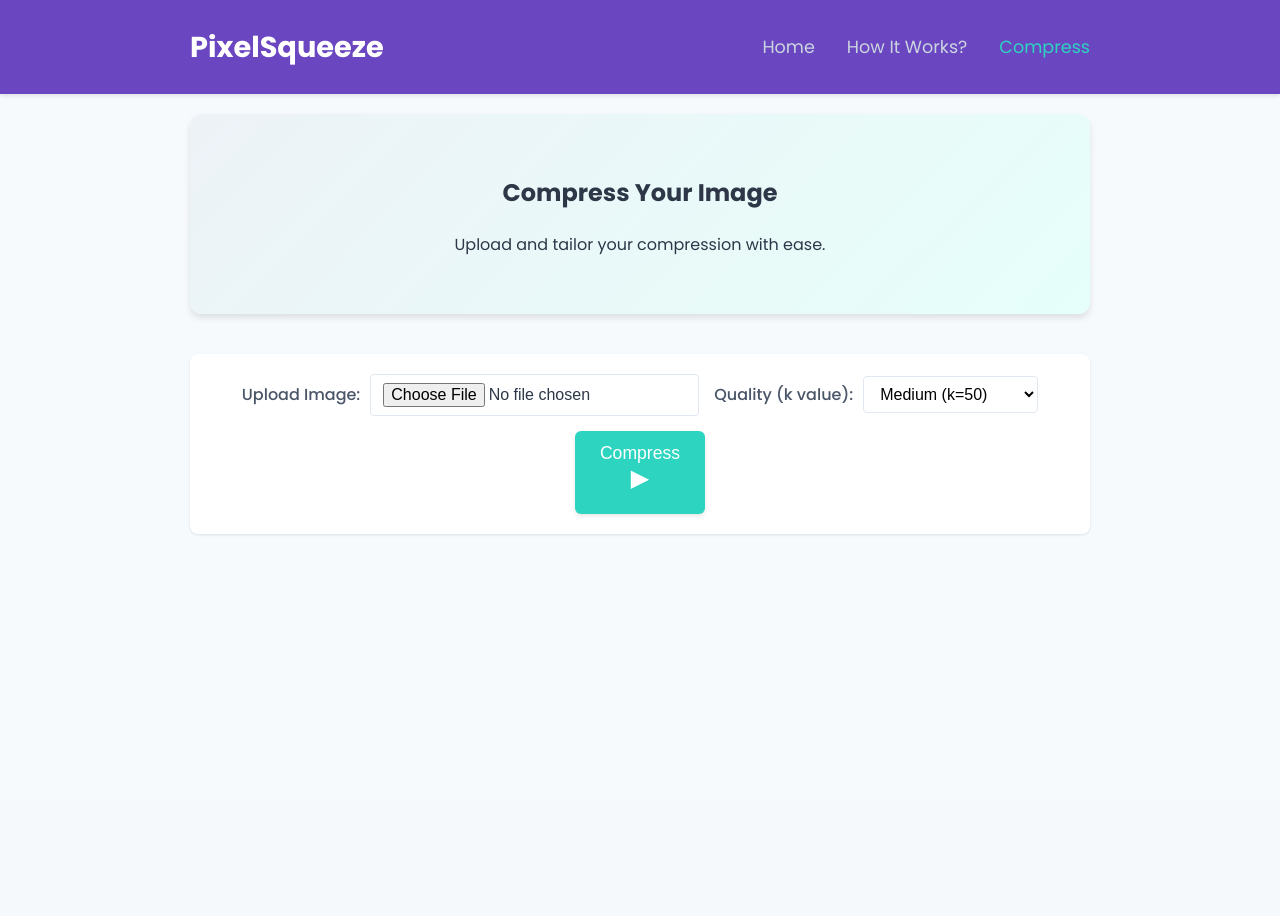
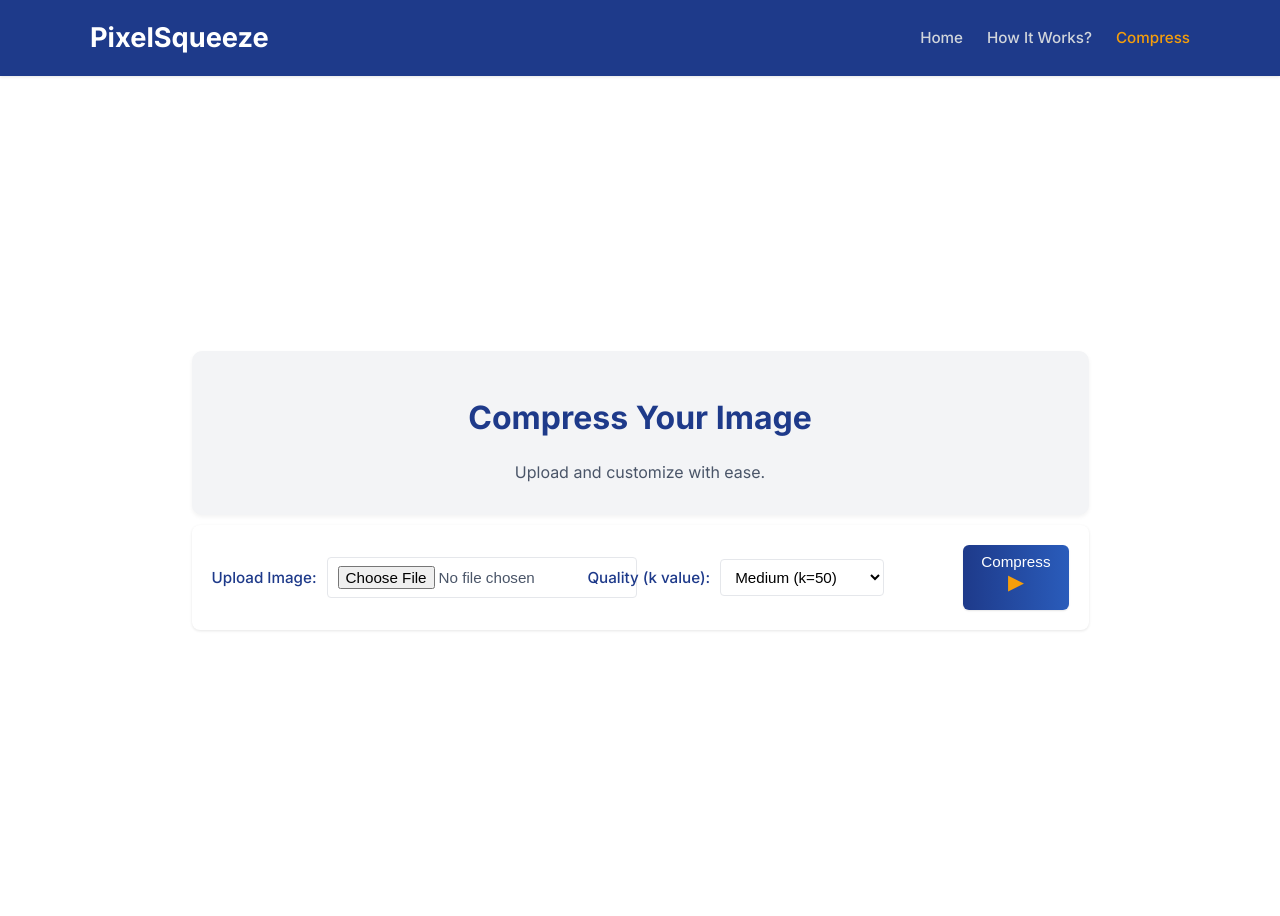
Before and after one commit to sumanthd032/PixelSqueeze, a Flask app: page /compress in a window 1280 px wide. Before the commit the page ends 535 px from the top, so only its background shows below. Run offline with Flask 3, Linux system fonts and the light colour scheme; some libraries are stand-ins or nearby versions.

Commit message:
Check bugs

```diff
--- a/frontend/static/css/styles.css
+++ b/frontend/static/css/styles.css
@@ -1,26 +1,26 @@
-/* Vibrant and modern UI/UX with animations */
-@import url('https://fonts.googleapis.com/css2?family=Poppins:wght@400;500;700&display=swap');
+/* Modern and minimalistic UI/UX with enhanced interactivity */
+@import url('https://fonts.googleapis.com/css2?family=Inter:wght@400;500;700&display=swap');
 
 body {
-    font-family: 'Poppins', sans-serif;
-    background-color: #F7FAFC;
-    color: #2D3748;
+    font-family: 'Inter', sans-serif;
+    background-color: #FFFFFF;
+    color: #4A5568;
     margin: 0;
     padding: 0;
     line-height: 1.6;
 }
 
 .header {
-    background-color: #6B46C1;
-    padding: 1.5rem 0;
-    box-shadow: 0 2px 4px rgba(0, 0, 0, 0.1);
+    background-color: #1E3A8A;
+    padding: 1rem 0;
+    box-shadow: 0 1px 3px rgba(0, 0, 0, 0.1);
     position: sticky;
     top: 0;
     z-index: 1000;
 }
 
 .header-content {
-    max-width: 900px;
+    max-width: 1100px;
     margin: 0 auto;
     padding: 0 20px;
     display: flex;
@@ -30,10 +30,9 @@ body {
 
 .logo {
     color: #FFF;
-    font-size: 1.8rem;
+    font-size: 1.7rem;
     font-weight: 700;
     margin: 0;
-    animation: fadeIn 1s ease-in;
 }
 
 .nav-list {
@@ -44,15 +43,16 @@ body {
 }
 
 .nav-link {
-    color: #CBD5E0;
+    color: #D1D5DB;
     text-decoration: none;
-    margin-left: 2rem;
-    font-size: 1.1rem;
+    margin-left: 1.5rem;
+    font-size: 0.95rem;
+    font-weight: 500;
     transition: color 0.3s;
 }
 
 .nav-link:hover, .nav-link.active {
-    color: #2DD4BF;
+    color: #F59E0B;
 }
 
 .main {
@@ -60,136 +60,152 @@ body {
 }
 
 .container {
-    max-width: 900px;
+    max-width: 1100px;
     margin: 0 auto;
     padding: 0 20px;
 }
 
 .hero {
     text-align: center;
-    margin-bottom: 40px;
-    padding: 40px 20px;
-    background: linear-gradient(135deg, #EDF2F7, #E6FFFA);
-    border-radius: 12px;
-    box-shadow: 0 4px 6px rgba(0, 0, 0, 0.1);
-    animation: slideUp 1s ease-out;
+    padding: 20px;
+    background-color: #F3F4F6;
+    border-radius: 10px;
+    box-shadow: 0 2px 4px rgba(0, 0, 0, 0.05);
+    margin-bottom: 20px;
 }
 
 .hero-title {
-    color: #4A5568;
-    font-size: 2.5rem;
+    color: #1E3A8A;
+    font-size: 2rem;
+    font-weight: 700;
     margin-bottom: 10px;
-    animation: fadeIn 1.5s ease-in;
 }
 
 .hero-subtitle {
-    color: #718096;
-    font-size: 1.2rem;
-    animation: fadeIn 2s ease-in;
+    color: #4A5568;
+    font-size: 1rem;
+    margin-bottom: 15px;
 }
 
 .features {
     text-align: center;
-    margin-bottom: 40px;
+    margin-bottom: 20px;
 }
 
 .features-title {
-    color: #4A5568;
-    font-size: 2rem;
-    margin-bottom: 30px;
-    animation: fadeIn 1s ease-in;
+    color: #1E3A8A;
+    font-size: 1.7rem;
+    font-weight: 700;
+    margin-bottom: 15px;
 }
 
 .feature-grid {
     display: grid;
-    grid-template-columns: repeat(auto-fit, minmax(250px, 1fr));
-    gap: 20px;
-    margin-bottom: 30px;
+    grid-template-columns: repeat(auto-fit, minmax(220px, 1fr));
+    gap: 15px;
+    margin-bottom: 15px;
 }
 
 .feature-card {
     background-color: #FFF;
-    padding: 20px;
-    border-radius: 10px;
-    box-shadow: 0 4px 6px rgba(0, 0, 0, 0.1);
+    padding: 15px;
+    border-radius: 8px;
+    box-shadow: 0 1px 3px rgba(0, 0, 0, 0.1);
     transition: transform 0.3s, box-shadow 0.3s;
-    opacity: 0;
-    border-left: 4px solid #6B46C1;
+    border-left: 3px solid #1E3A8A;
+    text-align: left;
 }
 
 .feature-card:hover {
-    transform: translateY(-5px);
-    box-shadow: 0 6px 12px rgba(0, 0, 0, 0.15);
+    transform: translateY(-3px);
+    box-shadow: 0 2px 6px rgba(0, 0, 0, 0.1);
 }
 
 .feature-card h3 {
-    color: #6B46C1;
-    font-size: 1.5rem;
-    margin-bottom: 10px;
+    color: #1E3A8A;
+    font-size: 1.2rem;
+    margin-bottom: 8px;
 }
 
 .feature-card p {
-    color: #718096;
-    font-size: 1rem;
+    color: #4A5568;
+    font-size: 0.9rem;
 }
 
 .icon {
-    font-size: 1.5rem;
-    margin-bottom: 10px;
+    font-size: 1.3rem;
+    margin-bottom: 8px;
     display: block;
+    color: #F59E0B;
+}
+
+.btn {
+    padding: 8px 18px;
+    border: none;
+    border-radius: 6px;
+    font-size: 0.95rem;
+    font-weight: 500;
+    text-decoration: none;
+    display: inline-block;
+    transition: all 0.3s ease;
+    box-shadow: 0 1px 2px rgba(0, 0, 0, 0.1);
 }
 
 .btn-primary {
-    padding: 12px 25px;
-    background-color: #2DD4BF;
+    background: linear-gradient(90deg, #1E3A8A, #2A5CBB);
     color: #FFF;
-    border: none;
-    border-radius: 6px;
-    font-size: 1.1rem;
-    text-decoration: none;
-    display: inline-block;
-    transition: background-color 0.3s, transform 0.2s;
-    box-shadow: 0 2px 4px rgba(0, 0, 0, 0.1);
 }
 
 .btn-primary:hover {
-    background-color: #1D9E95;
-    transform: scale(1.05);
+    background: linear-gradient(90deg, #1A2F78, #214D9A);
+    transform: translateY(-1px);
+    box-shadow: 0 2px 4px rgba(0, 0, 0, 0.15);
 }
 
-.form {
+.btn-secondary {
+    background: linear-gradient(90deg, #F59E0B, #FBBF24);
+    color: #FFF;
+}
+
+.btn-secondary:hover {
+    background: linear-gradient(90deg, #D97706, #F59E0B);
+    transform: translateY(-1px);
+    box-shadow: 0 2px 4px rgba(0, 0, 0, 0.15);
+}
+
+.form-card {
     display: flex;
-    justify-content: center;
-    align-items: center;
+    flex-wrap: wrap;
     gap: 15px;
-    flex-wrap: wrap;
-    margin-bottom: 30px;
     padding: 20px;
     background-color: #FFF;
     border-radius: 8px;
     box-shadow: 0 1px 3px rgba(0, 0, 0, 0.1);
-    animation: fadeIn 1s ease-in;
+    margin-bottom: 20px;
 }
 
 .form-group {
     display: flex;
     align-items: center;
     gap: 10px;
+    flex: 1;
+    min-width: 200px;
 }
 
 .label {
     font-weight: 500;
-    color: #4A5568;
+    color: #1E3A8A;
+    font-size: 0.95rem;
     white-space: nowrap;
 }
 
 .input-file, .input-select {
-    padding: 8px 12px;
-    border: 1px solid #E2E8F0;
+    padding: 8px 10px;
+    border: 1px solid #E5E7EB;
     border-radius: 4px;
-    font-size: 1rem;
+    font-size: 0.95rem;
     background-color: #FFF;
-    transition: border-color 0.3s;
+    transition: border-color 0.3s, box-shadow 0.3s;
 }
 
 .input-select {
@@ -353,21 +358,22 @@ body {
     }
 }
 
-/* Animations */
-@keyframes fadeIn {
-    from { opacity: 0; }
-    to { opacity: 1; }
+@media (min-width: 601px) {
+    .main {
+        min-height: 100vh;
+        display: flex;
+        flex-direction: column;
+        justify-content: center;
+    }
+    .container {
+        max-height: 100vh;
+        overflow-y: auto;
+    }
+    .hero, .features {
+        margin: 10px 0;
+        padding: 15px;
+    }
+    .feature-grid {
+        margin: 10px 0;
+    }
 }
-
-@keyframes slideUp {
-    from { transform: translateY(20px); opacity: 0; }
-    to { transform: translateY(0); opacity: 1; }
-}
-
-@keyframes shake {
-    0% { transform: translateX(0); }
-    25% { transform: translateX(-5px); }
-    50% { transform: translateX(5px); }
-    75% { transform: translateX(-5px); }
-    100% { transform: translateX(0); }
-}
--- a/frontend/templates/compress.html
+++ b/frontend/templates/compress.html
@@ -24,17 +24,17 @@
     <main class="main">
         <div class="container">
             <section class="hero">
-                <h2>Compress Your Image</h2>
-                <p>Upload and tailor your compression with ease.</p>
+                <h2 class="hero-title">Compress Your Image</h2>
+                <p class="hero-subtitle">Upload and customize with ease.</p>
             </section>
-            <form action="/compress" method="post" enctype="multipart/form-data" class="form">
+            <form action="/compress" method="post" enctype="multipart/form-data" class="form-card">
                 <div class="form-group">
                     <label for="image" class="label">Upload Image:</label>
-                    <input type="file" id="image" name="image" accept="image/jpeg,image/png" class="input-file" aria-required="true">
+                    <input type="file" id="image" name="image" accept="image/jpeg,image/png" class="input-file">
                 </div>
                 <div class="form-group">
                     <label for="k_value" class="label">Quality (k value):</label>
-                    <select id="k_value" name="k_value" class="input-select" aria-label="Select compression quality">
+                    <select id="k_value" name="k_value" class="input-select">
                         <option value="10">Low (k=10)</option>
                         <option value="50" selected>Medium (k=50)</option>
                         <option value="100">High (k=100)</option>
@@ -45,24 +45,24 @@
             </form>
 
             {% if error %}
-                <p class="error" role="alert">{{ error }}</p>
+                <div class="alert error" role="alert">{{ error }}</div>
             {% endif %}
 
             {% if results %}
                 <section class="results">
-                    <h2>Compression Results</h2>
+                    <h2 class="results-title">Compression Results</h2>
                     <div class="image-grid">
-                        <div class="image-item">
+                        <div class="image-card">
                             <h3>Original Image</h3>
                             <img src="{{ original_path }}" alt="Original Image" class="image">
                         </div>
                         {% for result in results %}
-                            <div class="image-item">
+                            <div class="image-card">
                                 <h3>Compressed (k={{ result.k }})</h3>
                                 <img src="{{ result.compressed_path }}" alt="Compressed Image k={{ result.k }}" class="image">
                                 <p>Compression Ratio: <span class="metric">{{ result.compression_ratio }}</span></p>
                                 <p>PSNR: <span class="metric">{{ result.psnr }} dB</span></p>
-                                <a href="{{ result.compressed_path }}" download class="btn-download">Download <span class="icon">⬇️</span></a>
+                                <a href="{{ result.compressed_path }}" download class="btn btn-secondary">Download <span class="icon">⬇️</span></a>
                             </div>
                         {% endfor %}
                     </div>
```
Also changed, not shown: other parts of frontend/static/css/styles.css (+43 -54 lines), frontend/templates/how_it_works.html (+16 -12 lines), frontend/templates/index.html (+11 -13 lines), 1 other file.
